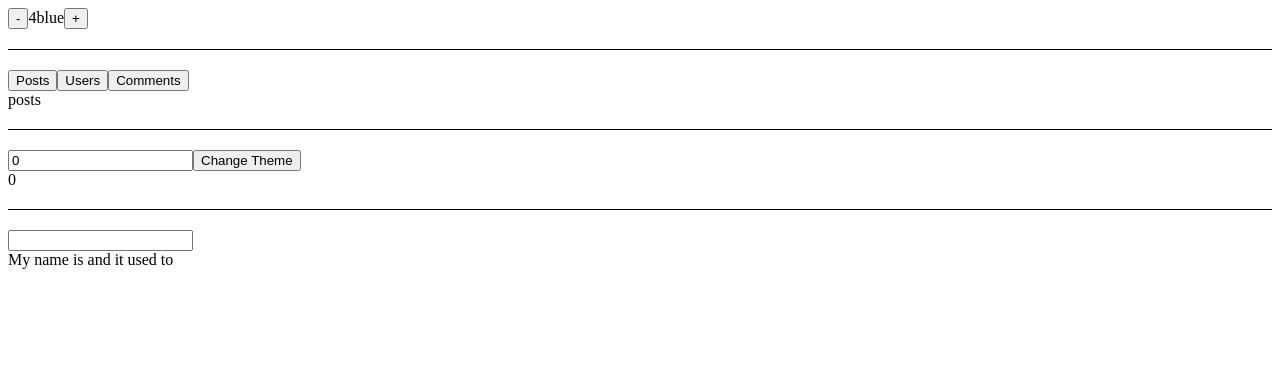
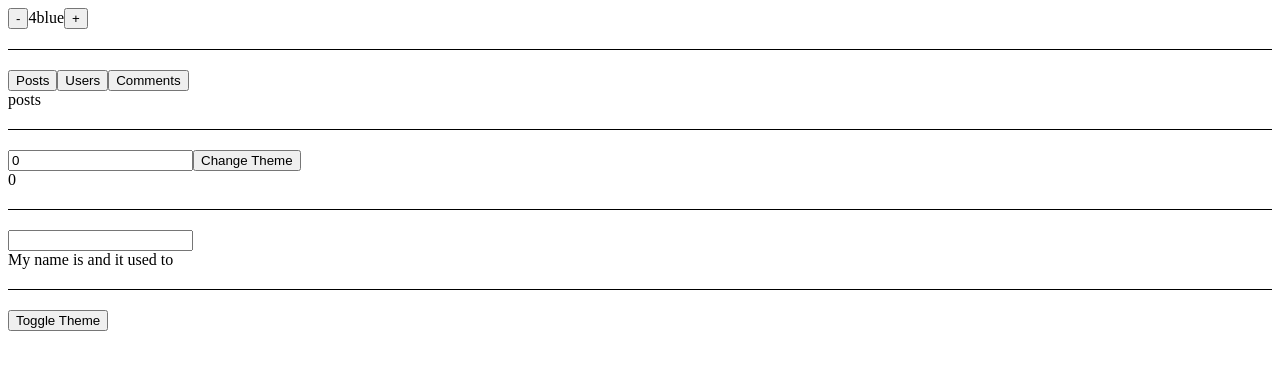
Before and after one commit to Megumikawa/react-studying, a React (Create React App) app: page / in a window 1280 px wide. Shown: the top 370 px of the page. Built offline with nearby package versions, Linux system fonts and the light colour scheme.

Commit message:
ready to setting up for learning ContextConponent

```diff
--- a/src/App.js
+++ b/src/App.js
@@ -2,6 +2,7 @@ import React, { useState } from 'react';
 import Post from './Post';
 import Memo from './Memo';
 import LearnUseRed from './LearnUseRef';
+import LearnUseContext from './LearnUseContext'
 
 function App() {
   const [count, setCount] = useState(4)
@@ -30,6 +31,8 @@ function App() {
     <Memo />
     <div style={{borderBottom:'1px solid', margin:'20px 0'}}></div>
     <LearnUseRed />
+    <div style={{borderBottom:'1px solid', margin:'20px 0'}}></div>
+    <LearnUseContext />
     </>
   )
 }
--- /dev/null
+++ b/src/ClassContextComponent.js
@@ -0,0 +1,9 @@
+import React from 'react'
+
+export default function ClassContextComponent() {
+  return (
+    <div>
+
+    </div>
+  )
+}
--- /dev/null
+++ b/src/FuntionContextComponent.js
@@ -0,0 +1,9 @@
+import React from 'react'
+
+export default function FuntionContextComponent() {
+  return (
+    <div>
+
+    </div>
+  )
+}
--- /dev/null
+++ b/src/LearnUseContext.js
@@ -0,0 +1,23 @@
+import React, { useState } from 'react'
+import FunctionContextComponent from './FuntionContextComponent'
+import ClassContextComponent from './ClassContextComponent'
+
+export const ThemeContext = React.createContext()
+
+export default function LearnUseContext() {
+  const [darkTheme, setDarkTheme] = useState(true)
+
+  function toggleTheme() {
+    setDarkTheme(prevDarkTheme => !prevDarkTheme)
+  }
+
+  return (
+    <>
+      <ThemeContext.Provider value={darkTheme}>
+        <button onClick={toggleTheme}>Toggle Theme</button>
+        <FunctionContextComponent />
+        <ClassContextComponent />
+      </ThemeContext.Provider>
+    </>
+  )
+}
```
